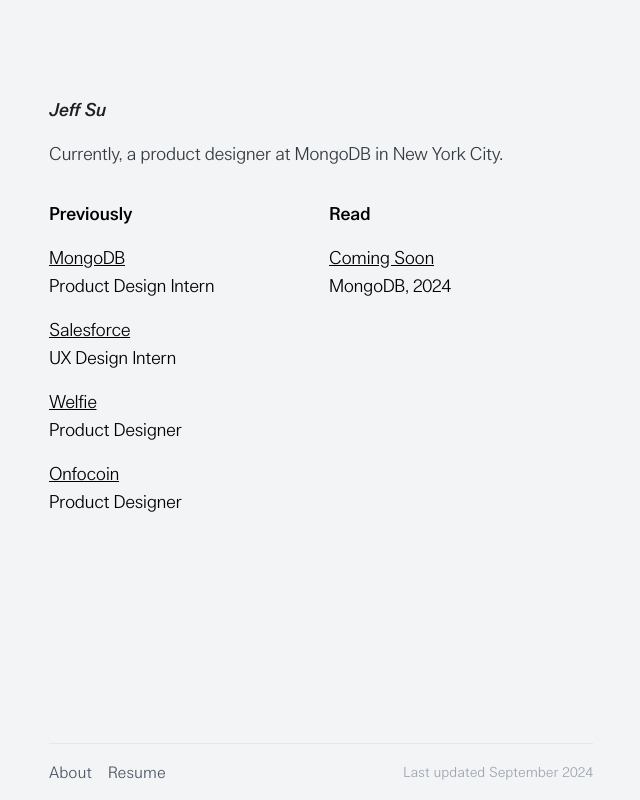
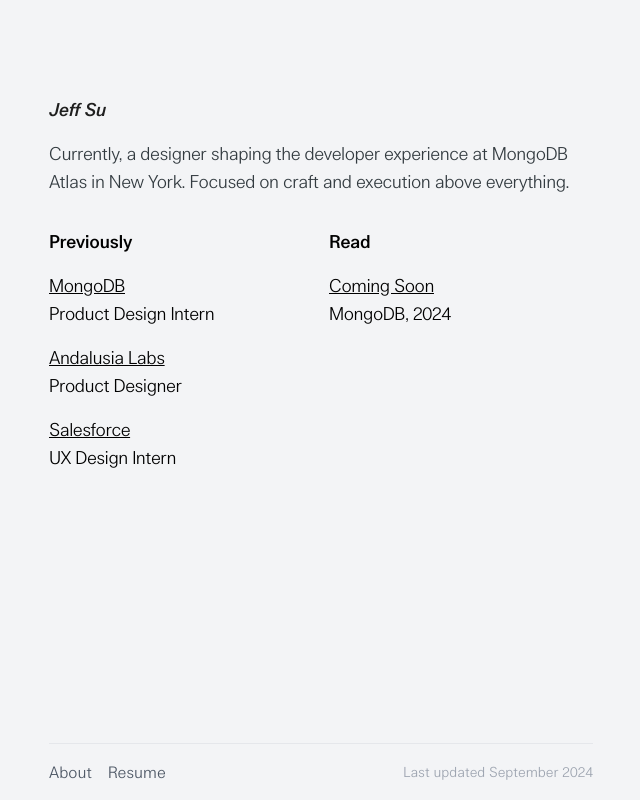
Before and after one commit to suyjeff/jeffsite, a Next.js app: page / in a window 1280 px wide. Shown: the whole page, without its empty margins (319-959 px from the left). Built offline with nearby package versions, Linux system fonts and the light colour scheme.

Commit message:
Update site: remove arrow from About page, update home page bio, add .gitignore for Next.js

```diff
--- a/pages/about.tsx
+++ b/pages/about.tsx
@@ -1,19 +1,14 @@
 import React from 'react';
 import Layout from '../components/Layout';
-import Link from 'next/link';
 
 const AboutPage = () => {
   return (
     <Layout title="About">
-        <div className="flex items-center">
-        <Link href="/" className="mr-2 text-lg tracking-tight font-lars font-medium italic text-labels opacity-0 animate-fade-in group">
-          <span className="inline-block transform transition-transform duration-300 ease-in-out group-hover:-translate-x-1">←</span>
-        </Link>
+      <div className="flex items-center">
         <h1 className="text-lg tracking-tight font-lars font-medium italic text-labels opacity-0 animate-fade-in">Jeff Su</h1>
       </div>
       <p className="mt-4 text-lg tracking-tight font-lars text-copy opacity-0 animate-fade-in animation-delay-200">About me</p>
-
-      <div className="mt-8 opacity-0 animate-fade-in animation-delay-400">
+      <div className="mt-4 opacity-0 animate-fade-in animation-delay-400">
         <p className="text-lg tracking-tight">
             I was born in Springfield, MO and now reside in New York, NY.
 
--- a/pages/index.tsx
+++ b/pages/index.tsx
@@ -5,7 +5,7 @@
   return (
     <Layout title="Jeff Su">
       <h1 className="text-lg tracking-tight font-lars font-medium italic text-labels opacity-0 animate-fade-in">Jeff Su</h1>
-      <p className="mt-4 text-lg tracking-tight font-lars text-copy opacity-0 animate-fade-in animation-delay-200">Currently, a product designer at MongoDB in New York City.</p>
+      <p className="mt-4 text-lg tracking-tight font-lars text-copy opacity-0 animate-fade-in animation-delay-200">Currently, a designer shaping the developer experience at MongoDB Atlas in New York. Focused on craft and execution above everything.</p>
 
       <div className="mt-8 grid grid-cols-2 gap-4">
 
@@ -14,9 +14,8 @@
           <ul className="space-y-4 text-lg tracking-tight">
             {[
               { company: 'MongoDB', position: 'Product Design Intern' },
+              { company: 'Andalusia Labs', position: 'Product Designer' },
               { company: 'Salesforce', position: 'UX Design Intern' },
-              { company: 'Welfie', position: 'Product Designer' },
-              { company: 'Onfocoin', position: 'Product Designer' },
             ].map((job, index) => (
               <li key={index} className={`opacity-0 animate-fade-in animation-delay-${600 + index * 200}`}>
                 <p className="underline inline-block rounded">{job.company}</p>
```
Also changed, not shown: 1 other file (tests, documents, lock files or other folders).
